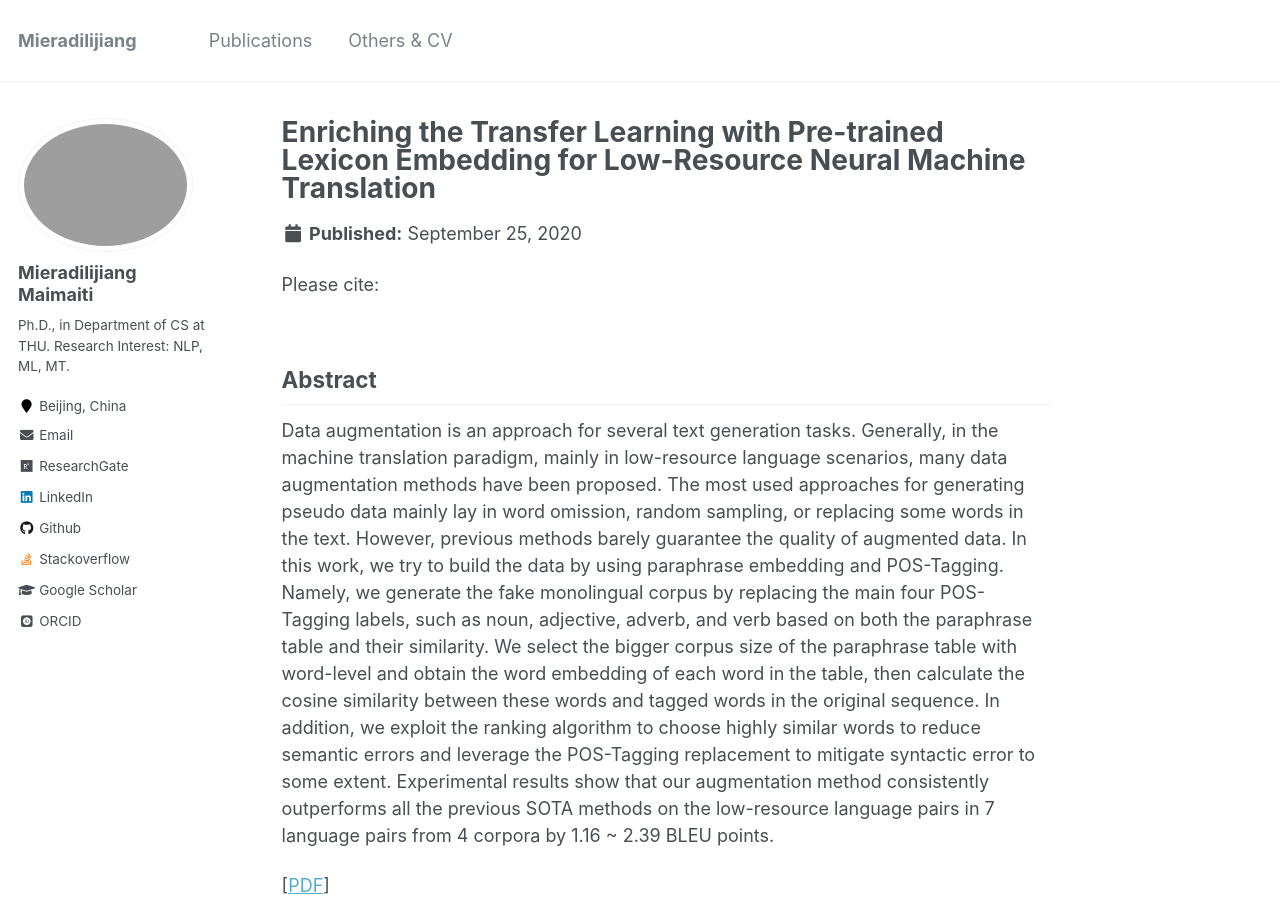
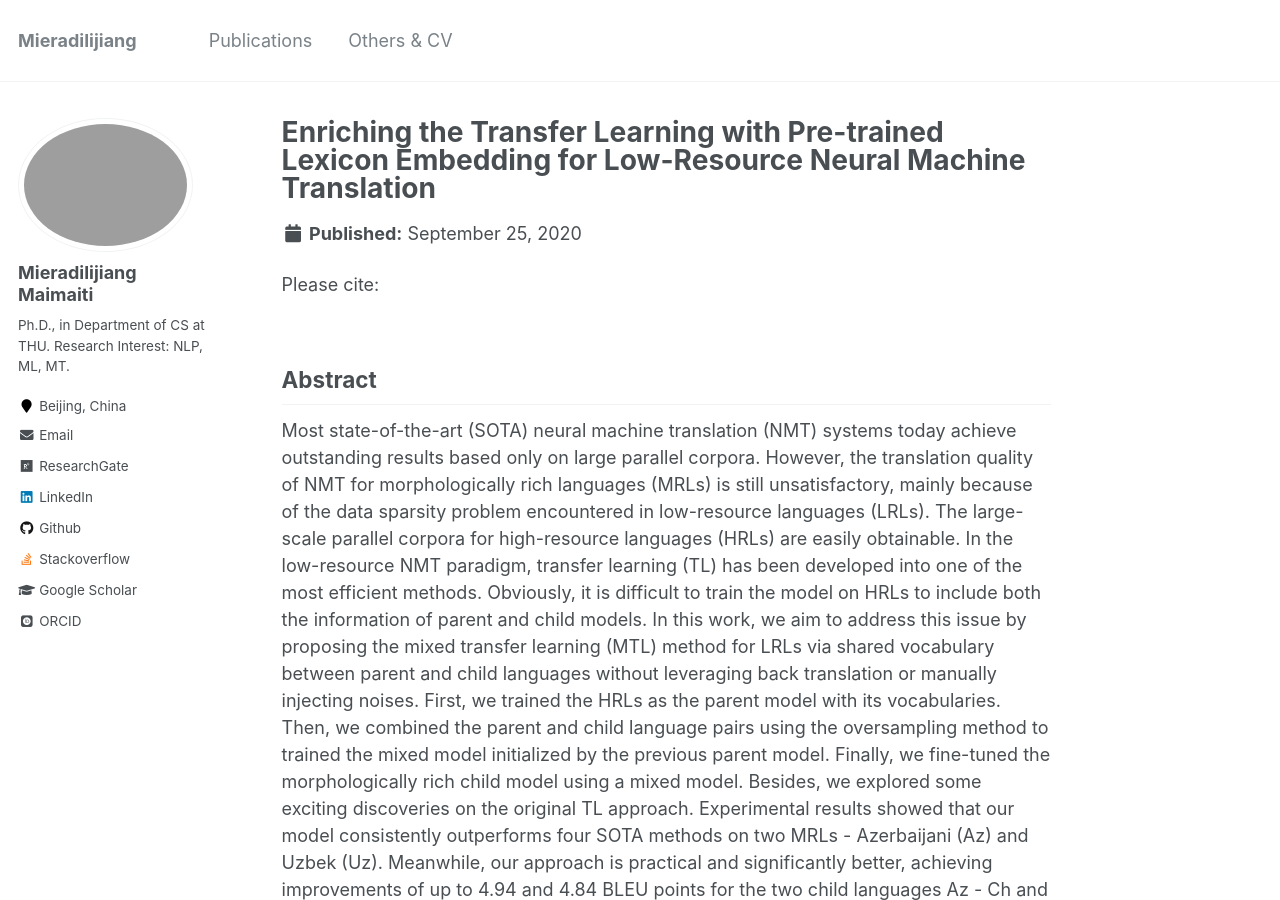
Before and after one commit to miradel51/miradel51.github.io, a Jekyll site: the page built from _publications/2020_tst_tl_share.md, in a window 1280 px wide and 900 px high. Built offline with Jekyll 4.4.1, drawn with Linux system fonts in a browser that asks for light colours; some web fonts are replaced; some of the changed text lies outside the part shown.

Commit message:
update tst_2020

```diff
--- a/_publications/2020_tst_tl_share.md
+++ b/_publications/2020_tst_tl_share.md
@@ -12,6 +12,8 @@ citation: ''
 
 ---
 <h2><strong>Abstract</strong></h2>
-Data augmentation is an approach for several text generation tasks. Generally, in the machine translation paradigm, mainly in low-resource language scenarios, many data augmentation methods have been proposed. The most used approaches for generating pseudo data mainly lay in word omission, random sampling, or replacing some words in the text. However, previous methods barely guarantee the quality of augmented data. In this work, we try to build the data by using paraphrase embedding and POS-Tagging. Namely, we generate the fake monolingual corpus by replacing the main four POS-Tagging labels, such as noun, adjective, adverb, and verb based on both the paraphrase table and their similarity. We select the bigger corpus size of the paraphrase table with word-level and obtain the word embedding of each word in the table, then calculate the cosine similarity between these words and tagged words in the original sequence. In addition, we exploit the ranking algorithm to choose highly similar words to reduce semantic errors and leverage the POS-Tagging replacement to mitigate syntactic error to some extent. Experimental results show that our augmentation method consistently outperforms all the previous SOTA methods on the low-resource language pairs in 7 language pairs from 4 corpora by 1.16 ~ 2.39 BLEU points.
+Most state-of-the-art (SOTA) neural machine translation (NMT) systems today achieve outstanding results based only on large parallel corpora. However, the translation quality of NMT for morphologically rich languages (MRLs) is still unsatisfactory, mainly because of the data sparsity problem encountered in low-resource languages (LRLs). The large-scale parallel corpora for high-resource languages (HRLs) are easily obtainable. In the low-resource NMT paradigm, transfer learning (TL) has been developed into one of the most efficient methods. Obviously, it is difficult to train the model on HRLs to include both the information of parent and child models.
+In this work, we aim to address this issue by proposing the mixed transfer learning (MTL) method for LRLs via shared vocabulary between parent and child languages without leveraging back translation or manually injecting noises. First, we trained the HRLs as the parent model with its vocabularies. Then, we combined the parent and child language pairs using the oversampling method to trained the mixed model initialized by the previous parent model. Finally, we fine-tuned the morphologically rich child model using a mixed model. Besides, we explored some exciting discoveries on the original TL approach. Experimental results showed that our model consistently outperforms four SOTA methods on two MRLs - Azerbaijani (Az) and Uzbek (Uz). Meanwhile, our approach is practical and significantly better, achieving improvements of up to 4.94 and 4.84 BLEU points for the  two
+child languages Az - Ch and Uz - Ch, respectively.
 
-\[[PDF](https://miradel51.github.io/files/tallip2021_pos_da.pdf)\]
+\[[PDF](https://miradel51.github.io/files/tst_2020_tl_share.pdf)\]
```
